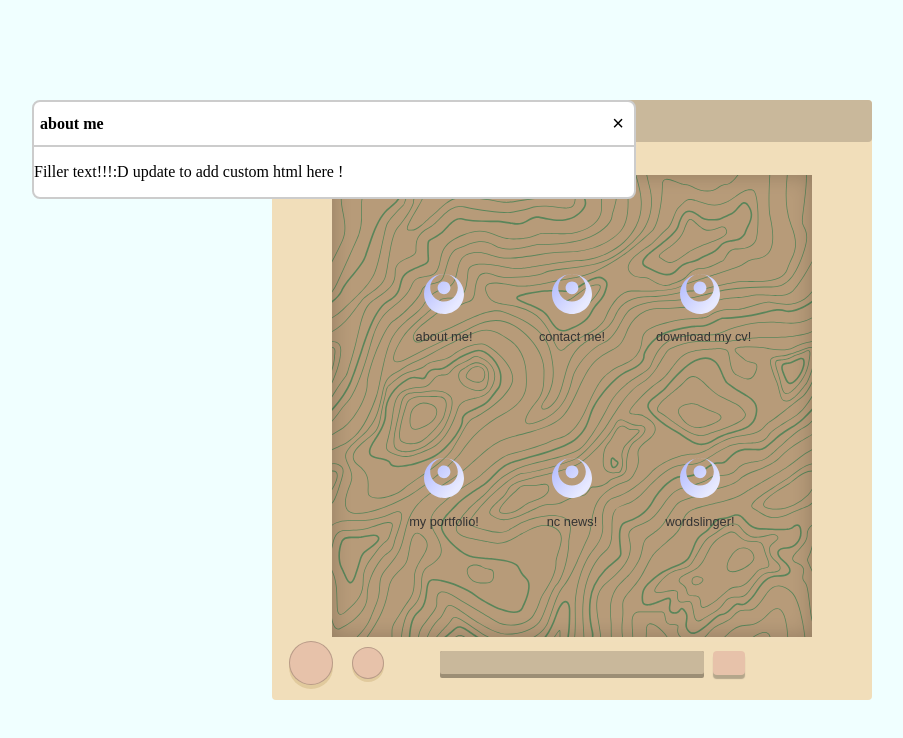
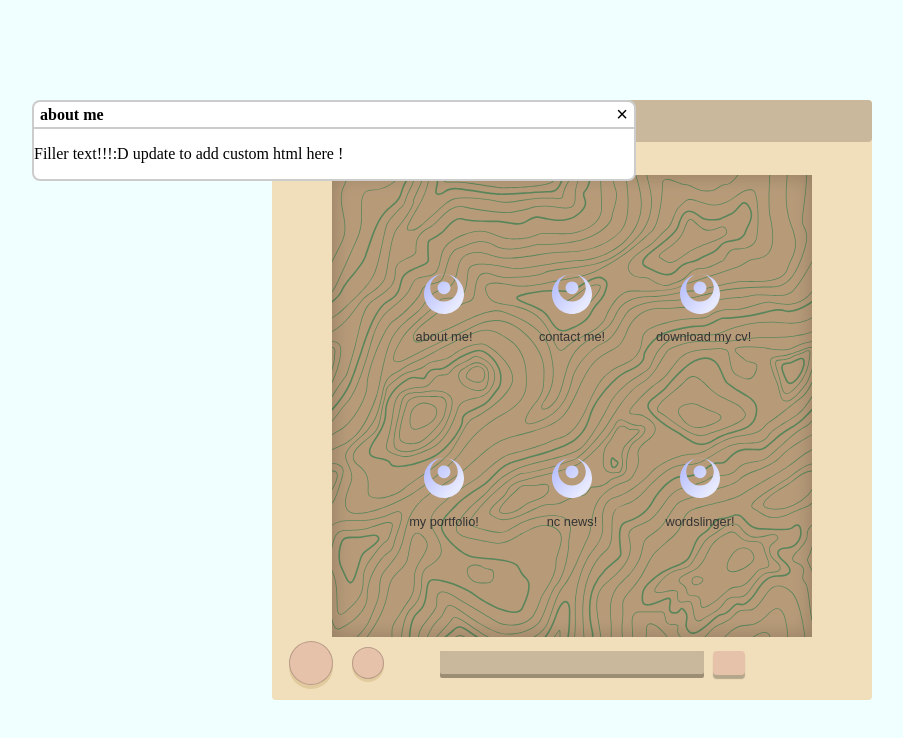
Before and after one commit to tigejw/portfolio, a React (Vite) app: page / in a window 1280 px wide. Both pictures are taken after a click on the button "about me!". Shown: the top 738 px of the page, without its empty margins (68-971 px from the left). Built offline with nearby package versions, Linux system fonts and the light colour scheme.

Commit message:
resolve close window functionality issues, refactor selector to only fire for background windows

```diff
--- a/src/componants/DraggableWindow.jsx
+++ b/src/componants/DraggableWindow.jsx
@@ -1,7 +1,16 @@
 import { useDraggable } from "@dnd-kit/core";
-export function DraggableWindow({ id, title, html, position, z, dispatch }) {
+export function DraggableWindow({
+  id,
+  title,
+  html,
+  maxZ,
+  position,
+  z,
+  dispatch,
+}) {
   //add attached html to windows
-  const { attributes, listeners, setNodeRef, transform } = useDraggable({ id });
+  const { attributes, listeners, setNodeRef, transform } =
+    useDraggable({ id });
 
   const style = {
     position: "absolute",
@@ -18,16 +27,18 @@ export function DraggableWindow({ id, title, html, position, z, dispatch }) {
       ref={setNodeRef}
       style={style}
       onMouseDown={() => {
-        dispatch({ type: "select", id: id });
+        if (z < maxZ) {
+          dispatch({ type: "select", id: id });
+        }
       }}
     >
-      <div className="window-header" {...listeners} {...attributes}>
-        <span className="window-title">{title}</span>
+      <div className="window-header">
+        <span className="window-title" {...listeners} {...attributes}>
+          {title}
+        </span>
         <button
           className="window-close-button"
-          onClick={() => {
-            //this isnt working, because select is activating on mousedown.......
-            console.log("closing", id)
+          onClick={(e) => {
             dispatch({ type: "close", id: id });
           }}
         >
--- a/src/componants/Windows.jsx
+++ b/src/componants/Windows.jsx
@@ -1,9 +1,9 @@
 import { DraggableWindow } from "./DraggableWindow";
 import { windowsData } from "../assets/windowsData";
 export function Windows({ openWindows, dispatch }) {
+  const maxZ = Math.max(...openWindows.map(w => w.z));
   return (
     <div className="window-container">
-      {console.log(openWindows)}
       {openWindows
         .filter((w) => w.open)
         .map(({ id, z, position }) => {
@@ -14,6 +14,7 @@ export function Windows({ openWindows, dispatch }) {
               key={id}
               id={id}
               z={z}
+              maxZ={maxZ}
               title={activeWindow.title}
               html={activeWindow.html}
               position={position}
```
Also changed, not shown: src/index.css.
